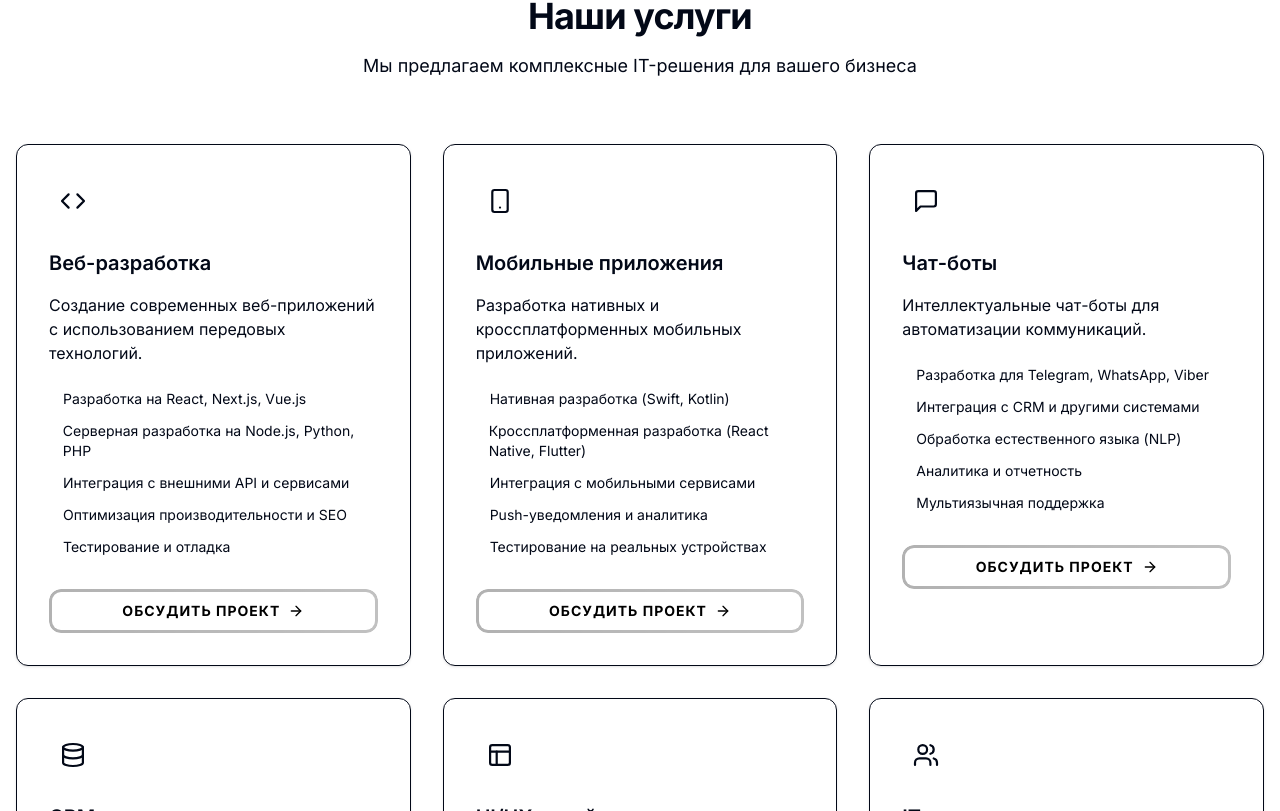
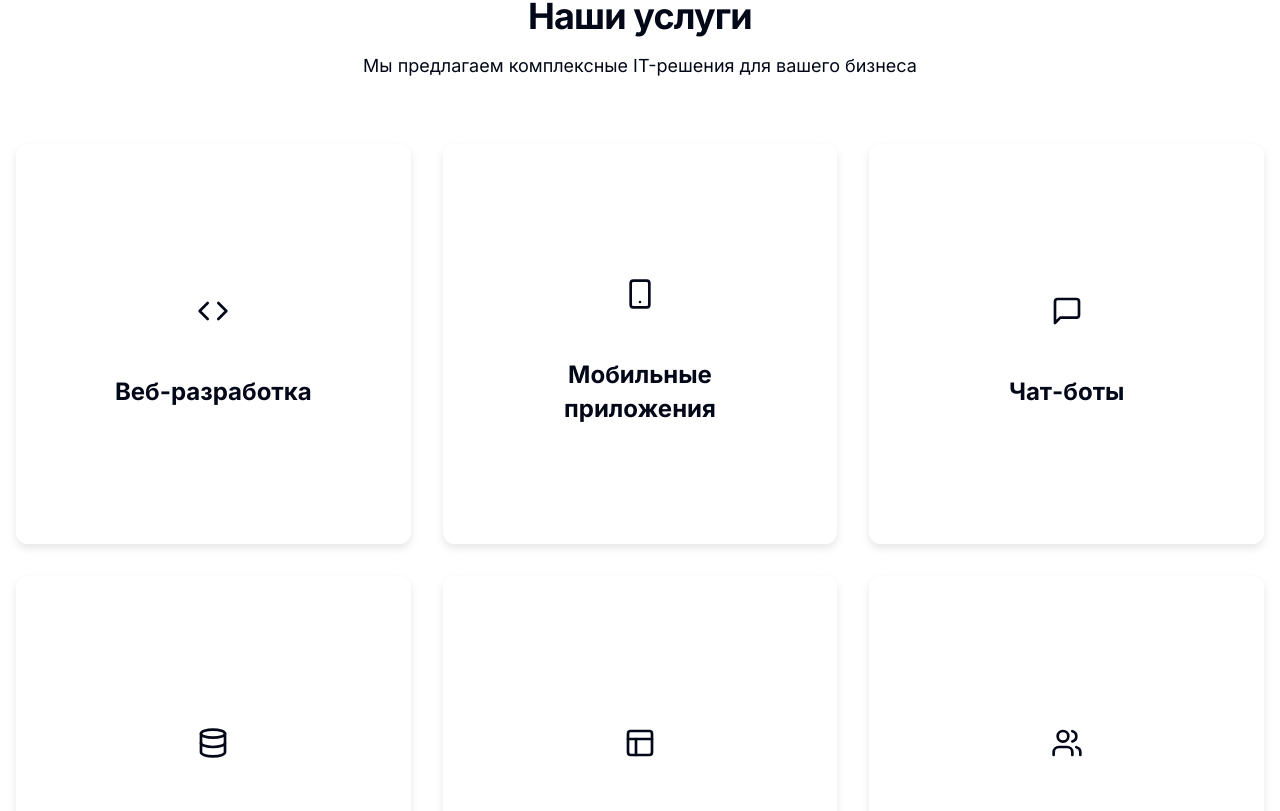
Before and after one commit to Az-soft/az-soft, a Next.js app: page / in a window 1280 px wide. Shown: the part 789-1600 px from the top of the page. Built offline with nearby package versions, Linux system fonts and the light colour scheme.

Commit message:
flip cards

```diff
--- a/app/globals.css
+++ b/app/globals.css
@@ -198,65 +198,82 @@ body::before {
 /* Service Card Animations */
 .service-card {
   position: relative;
-  overflow: hidden;
+  perspective: 1000px;
+  height: 400px; /* Increased height to accommodate content */
+  width: 100%;
 }
 
-.service-card__content {
+.service-card__inner {
   position: relative;
-  z-index: 2;
+  width: 100%;
+  height: 100%;
+  text-align: center;
+  transition: transform 0.6s;
+  transform-style: preserve-3d;
+  box-shadow: 0 4px 8px rgba(0, 0, 0, 0.1);
+  border-radius: 12px;
+}
+
+.dark .service-card__inner {
+  box-shadow: 0 4px 8px rgba(255, 255, 255, 0.1);
+}
+
+.service-card:hover .service-card__inner {
+  transform: rotateY(180deg);
+}
+
+.service-card__front,
+.service-card__back {
+  position: absolute;
+  width: 100%;
+  height: 100%;
+  -webkit-backface-visibility: hidden;
+  backface-visibility: hidden;
+  display: flex;
+  flex-direction: column;
+  align-items: center;
+  justify-content: center;
+  padding: 2rem;
+  border-radius: 12px;
+  background: hsl(var(--card));
+}
+
+.service-card__back {
+  transform: rotateY(180deg);
+  background: hsl(var(--card));
 }
 
 .service-card__title {
-  position: relative;
-  display: inline-block;
+  font-size: 1.5rem;
+  font-weight: bold;
+  color: hsl(var(--card-foreground));
+  margin: 0;
+  line-height: 1.4;
 }
 
-.service-card__title::before {
-  content: '';
-  position: absolute;
-  top: 50%;
-  left: -2rem;
-  width: calc(100% + 4rem);
-  height: 1.5rem;
-  background: linear-gradient(90deg, hsl(var(--primary)), hsl(var(--primary)/0.5));
-  transform: scaleX(0);
-  transform-origin: 100% 50%;
-  transition: transform 0.5s cubic-bezier(0.77, 0, 0.18, 1);
-  z-index: -1;
-}
-
-
 .service-card__description {
-  opacity: 0;
-  transform: translateY(1rem);
-  transition: opacity 0.3s ease, transform 0.3s ease;
-}
-
-.service-card.in-view .service-card__description {
-  opacity: 1;
-  transform: translateY(0);
+  color: hsl(var(--card-foreground));
+  margin: 1rem 0;
+  font-size: 1rem;
+  line-height: 1.6;
 }
 
 .service-card__features {
-  opacity: 0;
-  transform: translateY(1rem);
-  transition: opacity 0.3s ease 0.1s, transform 0.3s ease 0.1s;
+  margin: 1rem 0;
+  color: hsl(var(--card-foreground));
+  text-align: left;
+  width: 100%;
 }
 
-.service-card.in-view .service-card__features {
-  opacity: 1;
-  transform: translateY(0);
+.service-card__features li {
+  margin-bottom: 0.5rem;
+  font-size: 0.95rem;
+  line-height: 1.5;
 }
 
 .service-card__button {
-  opacity: 0;
-  transform: translateY(1rem);
-  transition: opacity 0.3s ease 0.2s, transform 0.3s ease 0.2s;
-}
-
-.service-card.in-view .service-card__button {
-  opacity: 1;
-  transform: translateY(0);
+  margin-top: auto;
+  width: 100%;
 }
 
 .service-card__icon {
--- a/app/page.tsx
+++ b/app/page.tsx
@@ -225,32 +225,41 @@ export default function Home() {
                 whileInView={{ opacity: 1, y: 0 }}
                 viewport={{ once: true }}
                 transition={{ duration: 0.5, delay: index * 0.1 }}
-                className={`service-card group relative bg-card rounded-xl p-8 shadow-sm hover:shadow-lg transition-all duration-300 border border-border hover:border-primary/50 ${isInView ? 'in-view' : ''}`}
+                className="service-card"
               >
-                <div className="absolute inset-0 bg-gradient-to-br from-primary/5 to-transparent rounded-xl opacity-0 group-hover:opacity-100 transition-opacity duration-300" />
-                <div className="service-card__content relative z-10">
-                  <div className="mb-6">
-                    <div className="service-card__icon w-12 h-12 rounded-lg bg-primary/10 flex items-center justify-center transition-transform duration-300">
-                      <service.icon className="h-6 w-6 text-primary" />
+                <div className="service-card__inner">
+                  {/* Front of the card */}
+                  <div className="service-card__front">
+                    <div className="mb-8">
+                      <div className="w-16 h-16 rounded-lg bg-primary/10 flex items-center justify-center mx-auto">
+                        <service.icon className="h-8 w-8 text-primary" />
                       </div>
                     </div>
-                  <h3 className="service-card__title text-xl font-semibold mb-4">{service.title}</h3>
-                  <p className="service-card__description text-muted-foreground mb-6">{service.description}</p>
-                  <ul className="service-card__features space-y-3 mb-8">
+                    <h3 className="service-card__title px-4">{service.title}</h3>
+                  </div>
+
+                  {/* Back of the card */}
+                  <div className="service-card__back">
+                    <div className="w-full">
+                      <h3 className="service-card__title mb-4">{service.title}</h3>
+                      <p className="service-card__description">{service.description}</p>
+                      <ul className="service-card__features">
                         {service.features.map((feature) => (
                           <li key={feature} className="flex items-start space-x-2">
-                        <div className="h-1.5 w-1.5 rounded-full bg-primary mt-2" />
-                        <span className="text-sm">{feature}</span>
+                            <div className="h-1.5 w-1.5 rounded-full bg-primary mt-2 flex-shrink-0" />
+                            <span>{feature}</span>
                           </li>
                         ))}
                       </ul>
-                  <div className="service-card__button">
+                      <div className="service-card__button mt-6">
                         <Button asChild size="lg" className="gradient-border-btn w-full">
                           <Link href="#contact">
                             Обсудить проект
                             <ArrowRight className="ml-2 h-4 w-4" />
                           </Link>
                         </Button>
+                      </div>
+                    </div>
                   </div>
                 </div>
               </motion.div>
```
Lines whose indentation alone changed are shown as unchanged.
